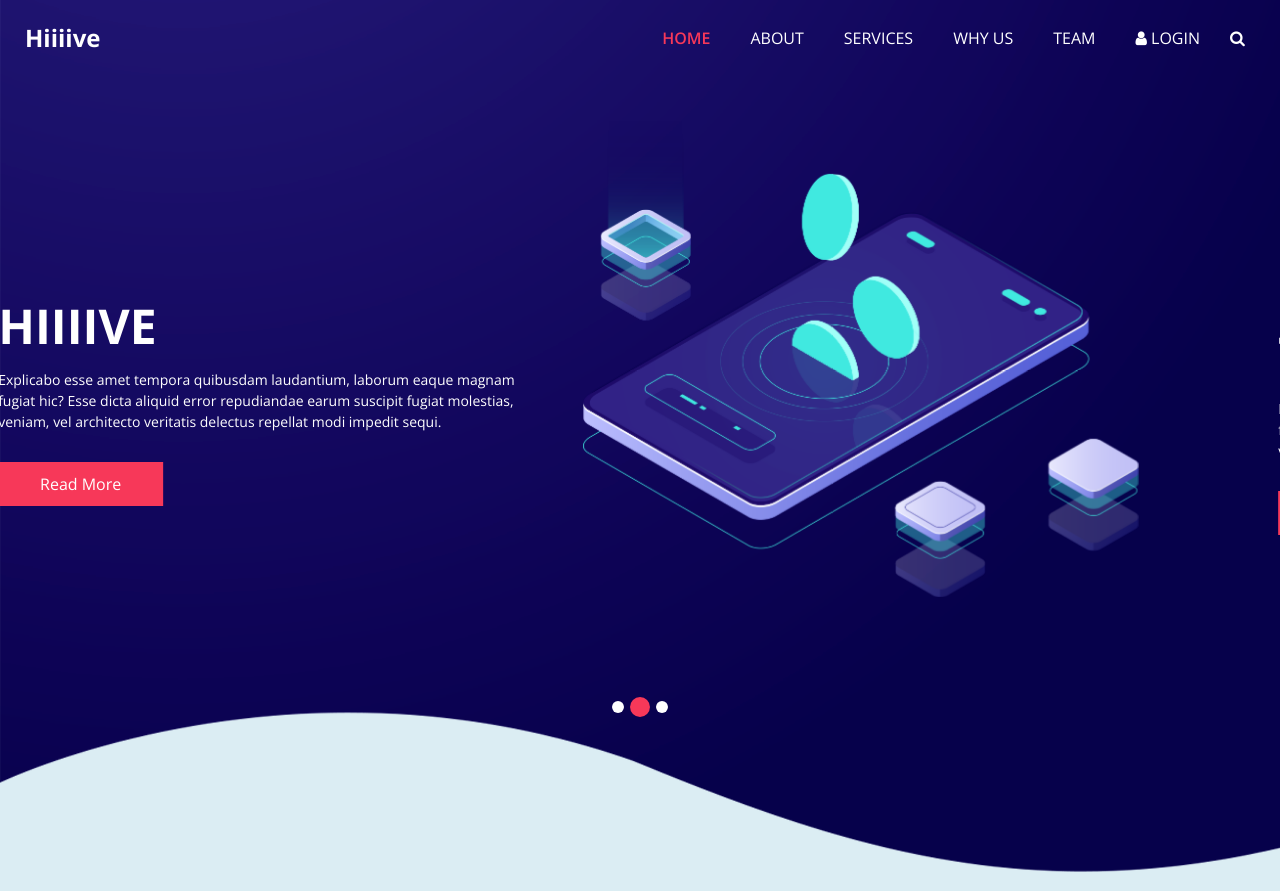
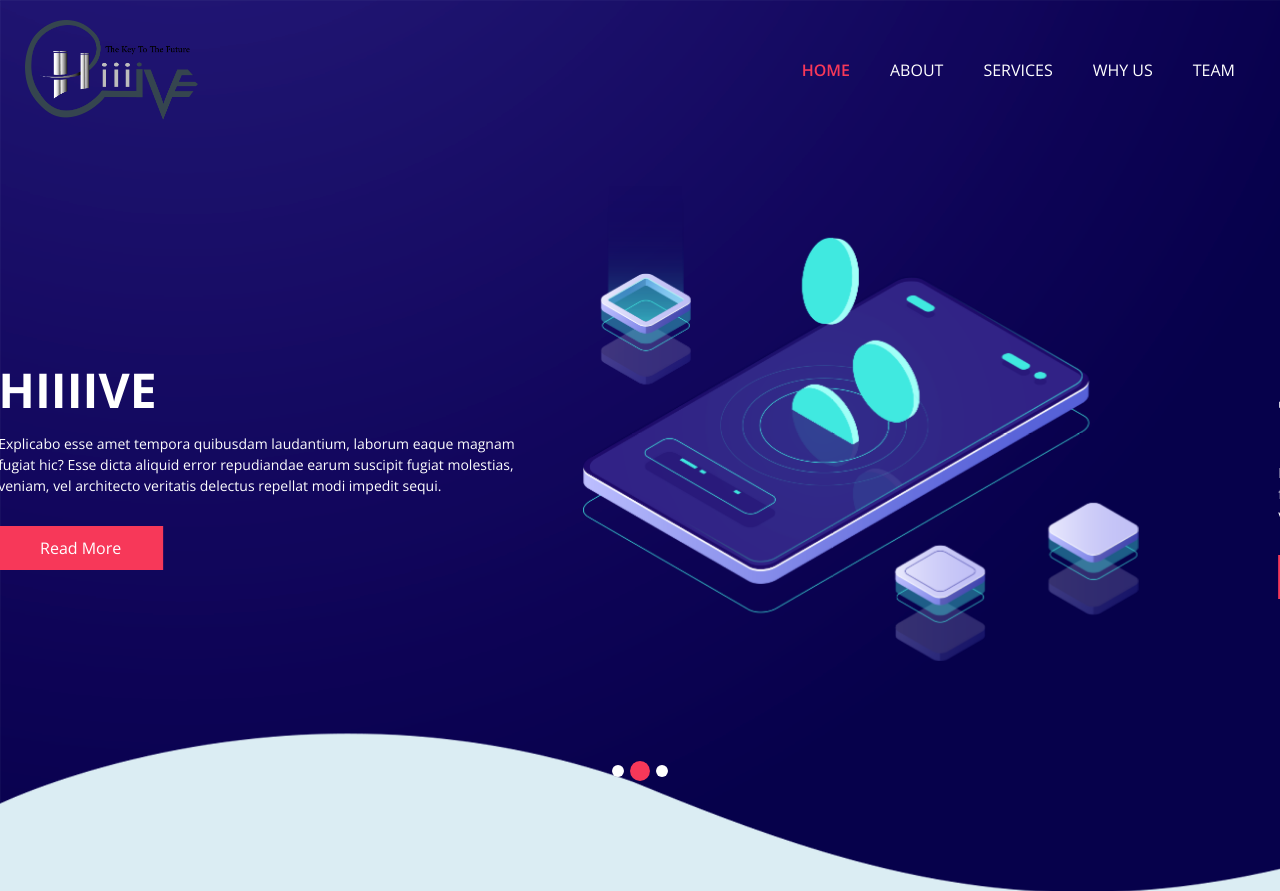
Before and after one commit to iyshwariya4/Hiiiive, a plain HTML site: page index.html in a window 1280 px wide. Shown: the top 891 px of the page. Drawn offline with nearby package versions, Linux system fonts and the light colour scheme; some packages are replaced by stand-ins of ours.

Commit message:
Inserted the Logo and colour changes
Have inserted the logo, that might needed to be replaced. Changed the colour pallate. Also
did some changes in style.css regarding the logo

```diff
--- a/css/style.scss
+++ b/css/style.scss
@@ -1,8 +1,8 @@
 $white: #ffffff;
 $black: #000000;
 // $primary1: #0cb1a8;
-$primary1: #00bbf0;
-$primary2: #00204a;
+$primary1: #f73859;
+$primary2: #283149;
 $textCol: #1f1f1f;
 
 // import fonts - font-family: 'Open Sans', sans-serif;
@@ -139,7 +139,7 @@ a:focus {
 .sub_page {
   .hero_area {
     min-height: auto;
-    background: linear-gradient(130deg, #231a6f, #0f054c);
+    background: linear-gradient(130deg, #283149, #0f054c);
 
     .hero_bg_box {
       display: none;
--- a/index.html
+++ b/index.html
@@ -44,14 +44,11 @@
       </div>
     </div>
 
-    <!-- header section strats -->
     <header class="header_section">
       <div class="container-fluid">
-        <nav class="navbar navbar-expand-lg custom_nav-container ">
+        <nav class="navbar navbar-expand-lg custom_nav-container">
           <a class="navbar-brand" href="index.html">
-            <span>
-              Hiiiive
-            </span>
+            <img src="images/hiiiive_transparent.png" alt="Company Logo" class="company-logo">
           </a>
 
           <button class="navbar-toggler" type="button" data-toggle="collapse" data-target="#navbarSupportedContent" aria-controls="navbarSupportedContent" aria-expanded="false" aria-label="Toggle navigation">
@@ -59,12 +56,12 @@
           </button>
 
           <div class="collapse navbar-collapse" id="navbarSupportedContent">
-            <ul class="navbar-nav  ">
+            <ul class="navbar-nav">
               <li class="nav-item active">
                 <a class="nav-link" href="index.html">Home <span class="sr-only">(current)</span></a>
               </li>
               <li class="nav-item">
-                <a class="nav-link" href="about.html"> About</a>
+                <a class="nav-link" href="about.html">About</a>
               </li>
               <li class="nav-item">
                 <a class="nav-link" href="service.html">Services</a>
@@ -75,19 +72,12 @@
               <li class="nav-item">
                 <a class="nav-link" href="team.html">Team</a>
               </li>
-              <li class="nav-item">
-                <a class="nav-link" href="#"> <i class="fa fa-user" aria-hidden="true"></i> Login</a>
-              </li>
-              <form class="form-inline">
-                <button class="btn  my-2 my-sm-0 nav_search-btn" type="submit">
-                  <i class="fa fa-search" aria-hidden="true"></i>
-                </button>
-              </form>
             </ul>
           </div>
         </nav>
       </div>
     </header>
+
     <!-- end header section -->
     <!-- slider section -->
     <section class="slider_section ">
@@ -749,7 +739,7 @@
     <div class="container">
       <p>
         &copy; <span id="displayYear"></span> All Rights Reserved By
-        <a href="https://html.design/">Free Html Templates</a>
+        <a href="https://html.design/">Hiiiive</a>
       </p>
     </div>
   </section>
```
Also changed, not shown: css/style.css, images/hiiiive_transparent.png (added).
